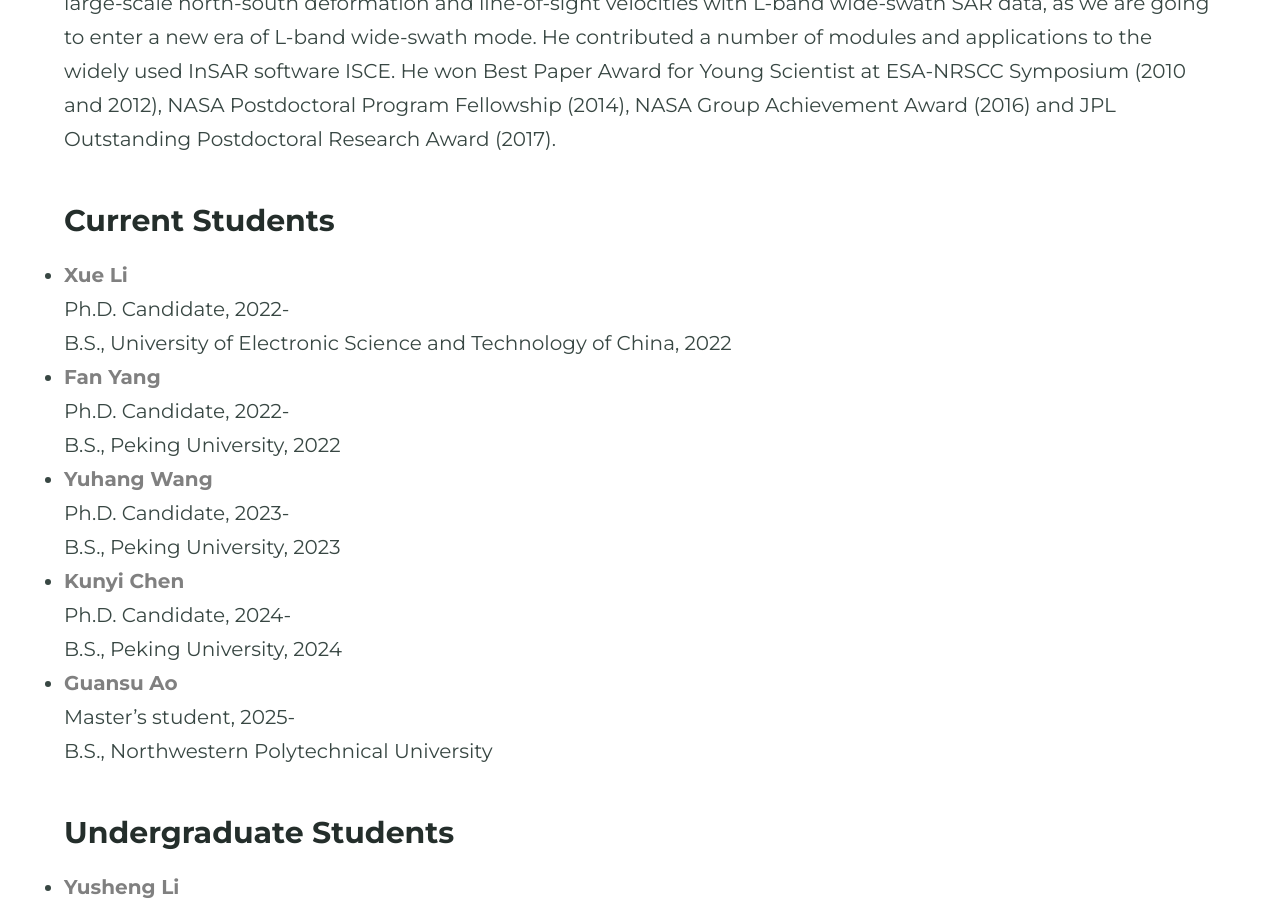
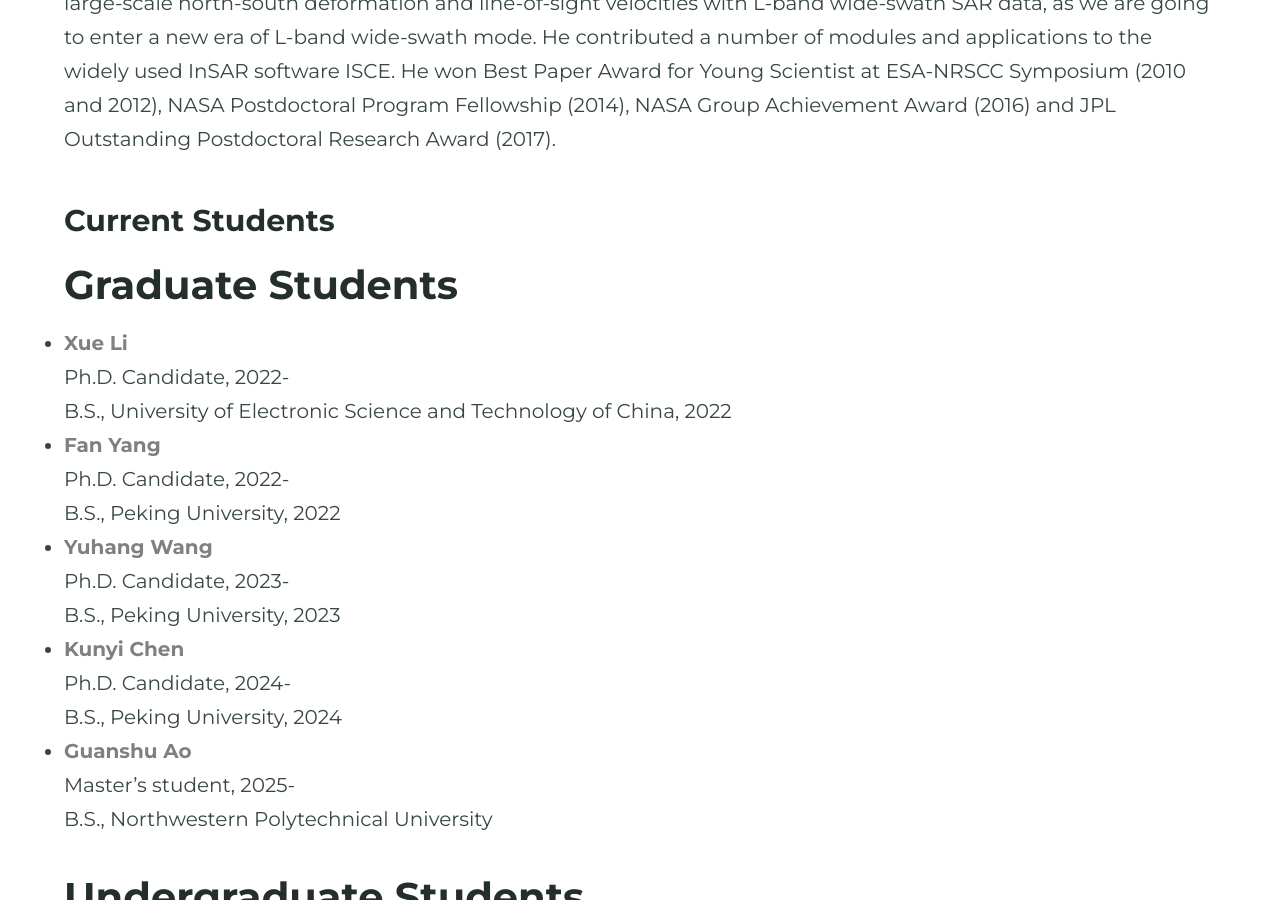
Before and after one commit to CunrenLiang/cunrenliang.github.io, a Jekyll site: the page built from people.md, in a window 1280 px wide and 900 px high, scrolled down 669 px. Built offline with Jekyll 4.4.1, drawn with Linux system fonts in a browser that asks for light colours; some web fonts are replaced.

Commit message:
Add files via upload

```diff
--- a/people.md
+++ b/people.md
@@ -11,6 +11,8 @@ Cunren Liang mainly works on Synthetic Aperture Radar (SAR) signal processing, i
 
 
 ### Current Students
+
+# Graduate Students
 * <span style="color:Gray; font-weight: 800">Xue Li</span>
 Ph.D. Candidate, 2022-
 B.S., University of Electronic Science and Technology of China, 2022
@@ -27,11 +29,11 @@ B.S., Peking University, 2023
 Ph.D. Candidate, 2024-
 B.S., Peking University, 2024
 
-* <span style="color:Gray; font-weight: 800">Guansu Ao</span>
+* <span style="color:Gray; font-weight: 800">Guanshu Ao</span>
 Master's student, 2025-
 B.S., Northwestern Polytechnical University
 
-### Undergraduate Students
+# Undergraduate Students
 * <span style="color:Gray; font-weight: 800">Yusheng Li</span>
 Undergraduate Student, Peking University, 2022-
 
@@ -41,11 +43,11 @@ Undergraduate Student, Peking University, 2022-
 {% include figure.html image="../assets/images/group_autumn_2023.jpg" caption="Our Group in Autumn 2023" position="center" width="600" %}
 
 
-### Incoming Students
+# Incoming Students
 
 
 
-### Visiting Students
+# Visiting Students
 * <span style="color:Gray; font-weight: 800">Chaoqi Lin</span>
 Master’s student, Southern University of Science and Technology, 2021-2024
 B.S., Wuhan University, 2021
```
